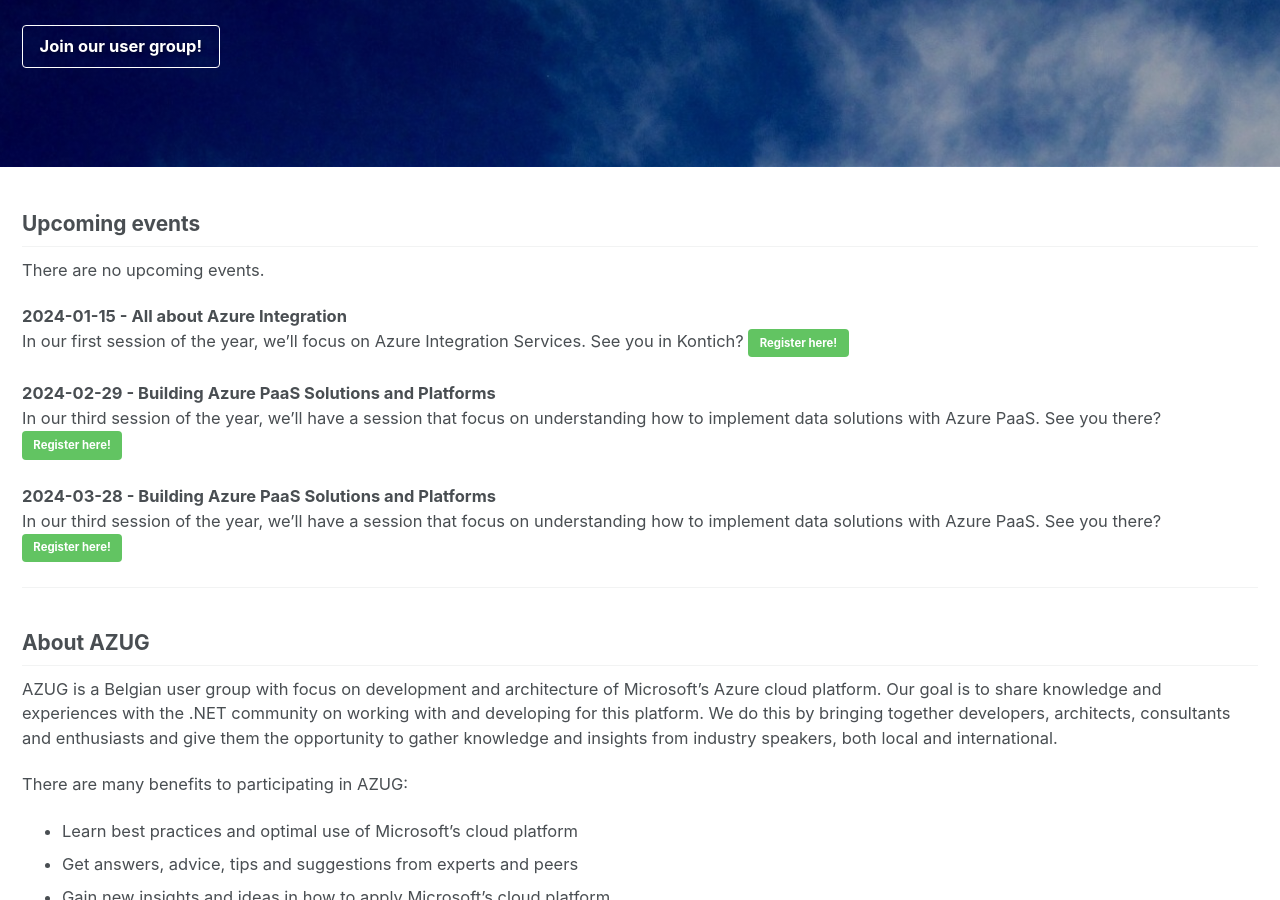
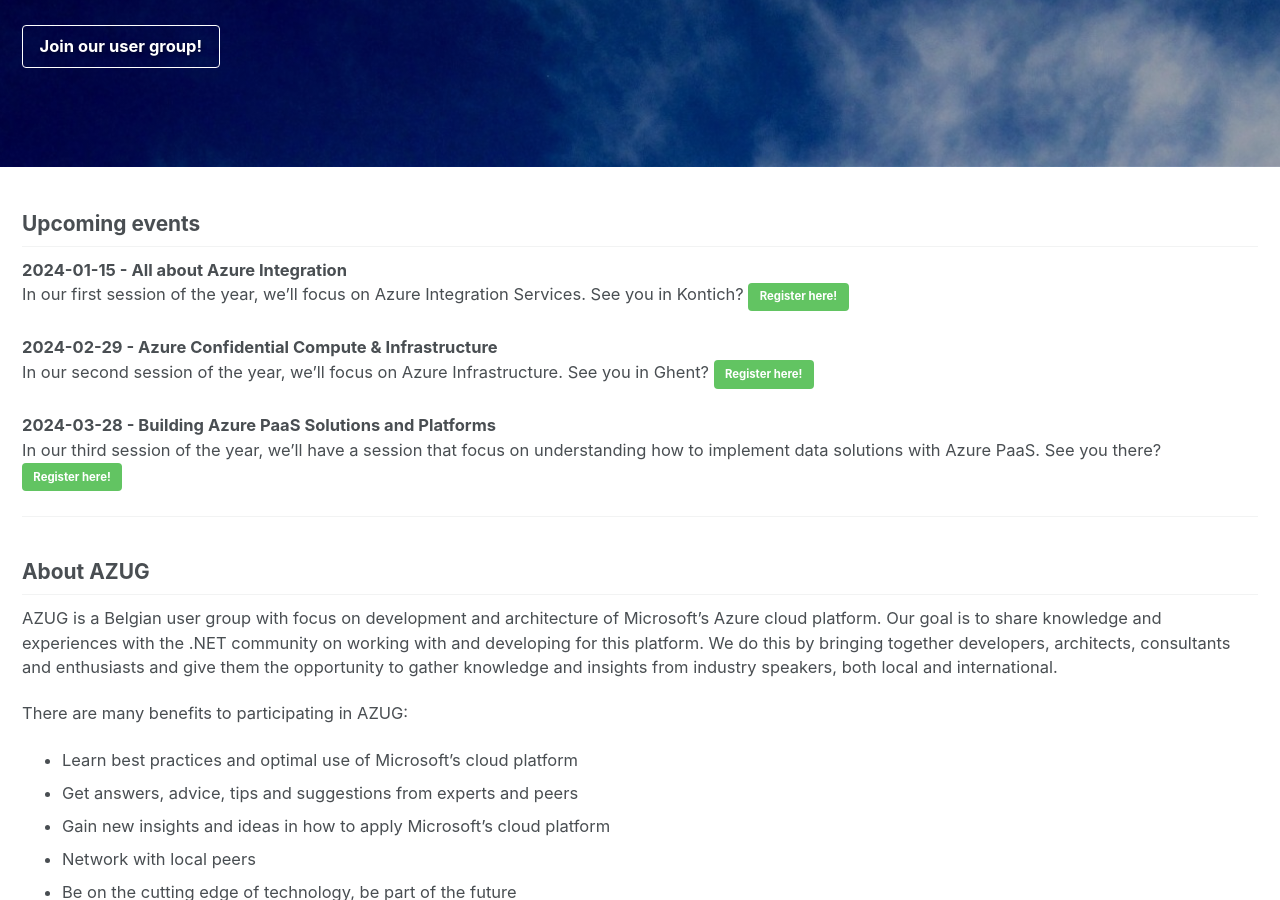
Before and after one commit to AzugBe/azugbe.github.io, a Jekyll site: the page built from index.md, in a window 1280 px wide and 900 px high, scrolled down 392 px. Built offline with Jekyll 4.4.1, drawn with Linux system fonts in a browser that asks for light colours; our own code applies the rules of GitHub Pages for plain Markdown files; comment, search, counter and statistics services are not loaded.

Commit message:
update events with some more info

```diff
--- a/index.md
+++ b/index.md
@@ -14,13 +14,11 @@ excerpt: "The Belgium Azure User Group focuses on knowledge sharing and networki
 
 ## Upcoming events
 
-There are no upcoming events.
-
 **2024-01-15 - All about Azure Integration**<br>
 In our first session of the year, we'll focus on Azure Integration Services. See you in Kontich? [Register here!](https://www.azug.be/events/2024/01/15/azure-integration-services){: .btn .btn--success}
 
-**2024-02-29 - Building Azure PaaS Solutions and Platforms**<br>
-In our third session of the year, we'll have a session that focus on understanding how to implement data solutions with Azure PaaS. See you there? [Register here!](https://www.azug.be/events/2024/03/28/azure-developer-data){: .btn .btn--success}
+**2024-02-29 - Azure Confidential Compute & Infrastructure**<br>
+In our second session of the year, we'll focus on Azure Infrastructure. See you in Ghent? [Register here!](https://www.azug.be/events/2024/02/29/azure-confidential-compute-infrastructure){: .btn .btn--success}
 
 **2024-03-28 - Building Azure PaaS Solutions and Platforms**<br>
 In our third session of the year, we'll have a session that focus on understanding how to implement data solutions with Azure PaaS. See you there? [Register here!](https://www.azug.be/events/2024/03/28/azure-developer-data){: .btn .btn--success}
```
Also changed, not shown: _posts/events/2024-02-29---azure-confidential-compute-infastructure.md (added, +47 -0 lines), _posts/events/2024-02-29---azure-pipelines-versus-jenkins copy.md (deleted, +0 -50 lines), assets/media/speakers/jan-gezels.jpg (added).
